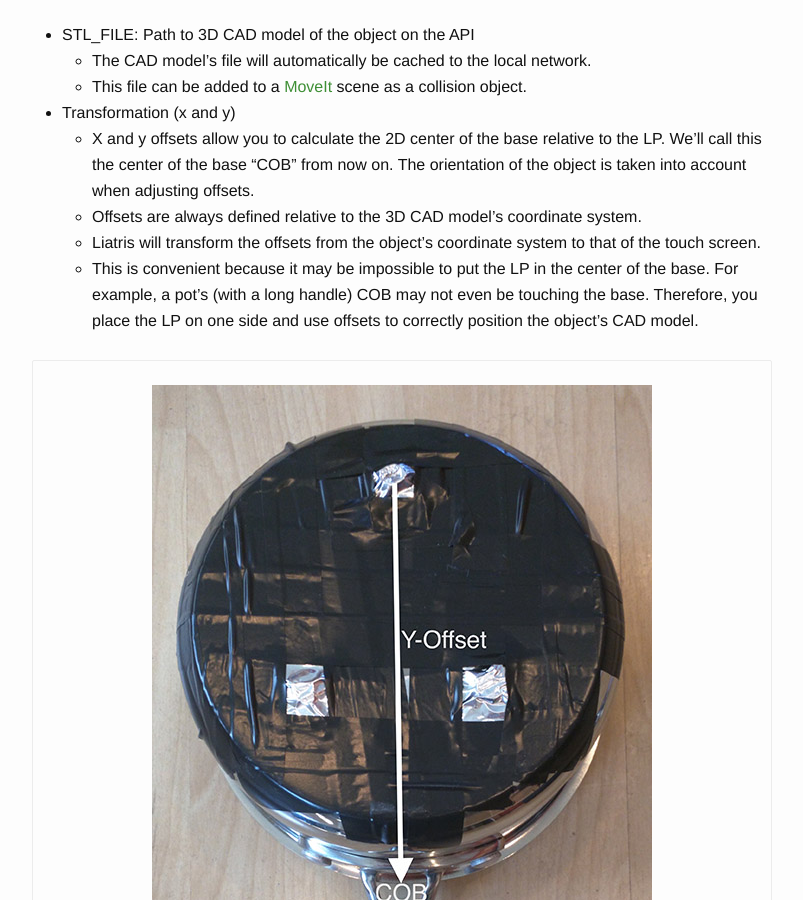
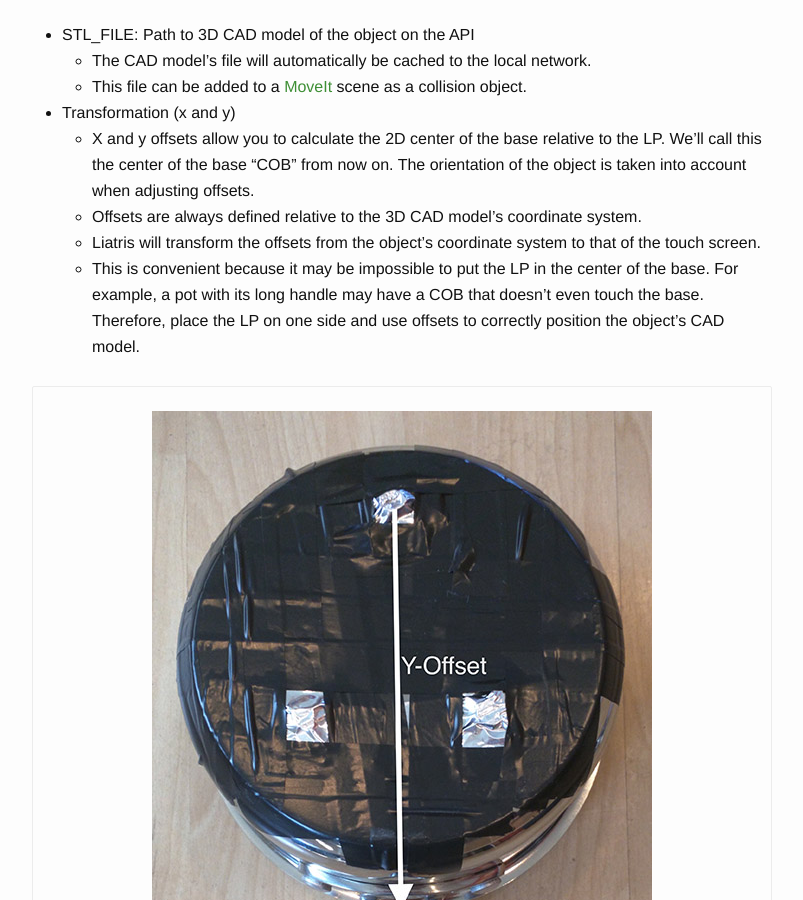
Before and after one commit to markwsilliman/liatris-org, a Jekyll site: the page built from _posts/2015-06-19-4.markdown, in a window 1280 px wide and 900 px high, scrolled down 423 px. Shown: the whole window, without its empty margins (238-1041 px from the left). Built offline with Jekyll 4.4.1, drawn with Linux system fonts in a browser that asks for light colours; nearby versions of some CDN libraries.

```diff
--- a/_posts/2015-06-19-4.markdown
+++ b/_posts/2015-06-19-4.markdown
@@ -1,33 +1,35 @@
 ---
 layout: post
-title:  "API"
-date:   2015-02-01 13:46:09
-answerrostag: "ubuntu"
+title: API
+date: 2015-02-01T13:46:09.000Z
+answerrostag: ubuntu
 ---
 
-The long term goal is to create a [decentralized](http://www.cnbc.com/2014/11/13/forget-currency-bitcoin-tech-could-disrupt-massively.html), open source, global database of objects.  Any manufacturer will be able to add their objects and securely update them at any time. End users’ robots can query the API for any object by passing the object’s RFID tag.
+The long term goal is to create a [decentralized](http://www.cnbc.com/2014/11/13/forget-currency-bitcoin-tech-could-disrupt-massively.html), open source, global database of objects.  Any manufacturer will be able to add their objects and securely update them at any time. End users' robots can query the API for any object by passing the object's RFID tag.
 
 The API returns:
+- STL_FILE: Path to 3D CAD model of the object on the API
+  - The CAD model's file will automatically be cached to the local network.
+  - This file can be added to a [MoveIt](http://liatris.org/2015/02/01/9/) scene as a collision object.
 
-* STL_FILE: Path to 3D CAD model of the object on the API
-    * The CAD model’s file will automatically be cached to the local network.
-    * This file can be added to a [MoveIt](http://liatris.org/2015/02/01/9/) scene as a collision object.
-* Transformation (x and y)
-    * X and y offsets allow you to calculate the 2D center of the base relative to the LP.  We’ll call this the center of the base “COB” from now on. The orientation of the object is taken into account when adjusting offsets.
-    * Offsets are always defined relative to the 3D CAD model’s coordinate system.
-    * Liatris will transform the offsets from the object’s coordinate system to that of the  touch screen.
-    * This is convenient because it may be impossible to put the LP in the center of the base. For example, a pot's (with a long handle) COB may not even be touching the base. Therefore, you place the LP on one side and use offsets to correctly position the object’s CAD model.
+- Transformation (x and y)
+  - X and y offsets allow you to calculate the 2D center of the base relative to the LP.  We'll call this the center of the base "COB" from now on. The orientation of the object is taken into account when adjusting offsets.
+  - Offsets are always defined relative to the 3D CAD model's coordinate system.
+  - Liatris will transform the offsets from the object's coordinate system to that of the  touch screen.
+  - This is convenient because it may be impossible to put the LP in the center of the base. For example, a pot with its long handle may have a COB that doesn't even touch the base. Therefore, place the LP on one side and use offsets to correctly position the object's CAD model.
 
 {% include image.html img="/assets/offsetxy.jpg" title="COB relative to LP" %}
+- Dimensions of the object (x, y and z)
+  - It may be better practice to import this from the CAD model because this data is redundant.
 
-* Dimensions of the object (x, y and z)
-    * It may be better practice to import this from the CAD model because this data is redundant.
-* Grasp pose (x, y, z and yaw)
-    * Defines the ideal pose for the gripper prior to grasping the object, relative to the COB.
-    * All values are relative to the 3D CAD model’s coordinate system.
-    * [In the current version](http://liatris.org/2015/02/01/11/), objects are always grasped with the gripper pointing straight down and rotated as defined by yaw.
-* Color (r,g,b)
-    * Defines the RGB color in which the collision object should be drawn.
-    * Exclusively used by MoveIt's environment.
-* Nickname (a single string)
-    * Used for logs and error reports
+- Grasp pose (x, y, z and yaw)
+  - Defines the ideal pose for the gripper prior to grasping the object, relative to the COB.
+  - All values are relative to the 3D CAD model's coordinate system.
+  - [In the current version](http://liatris.org/2015/02/01/11/), objects are always grasped with the gripper pointing straight down and rotated as defined by yaw.
+
+- Color (r,g,b)
+  - Defines the RGB color in which the collision object should be drawn.
+  - Exclusively used by MoveIt's environment.
+
+- Nickname (a single string)
+  - Used for logs and error reports
```
Also changed, not shown: _posts/2015-06-19-2.markdown (+11 -12 lines), _posts/2015-06-19-5.markdown (+8 -9 lines).
